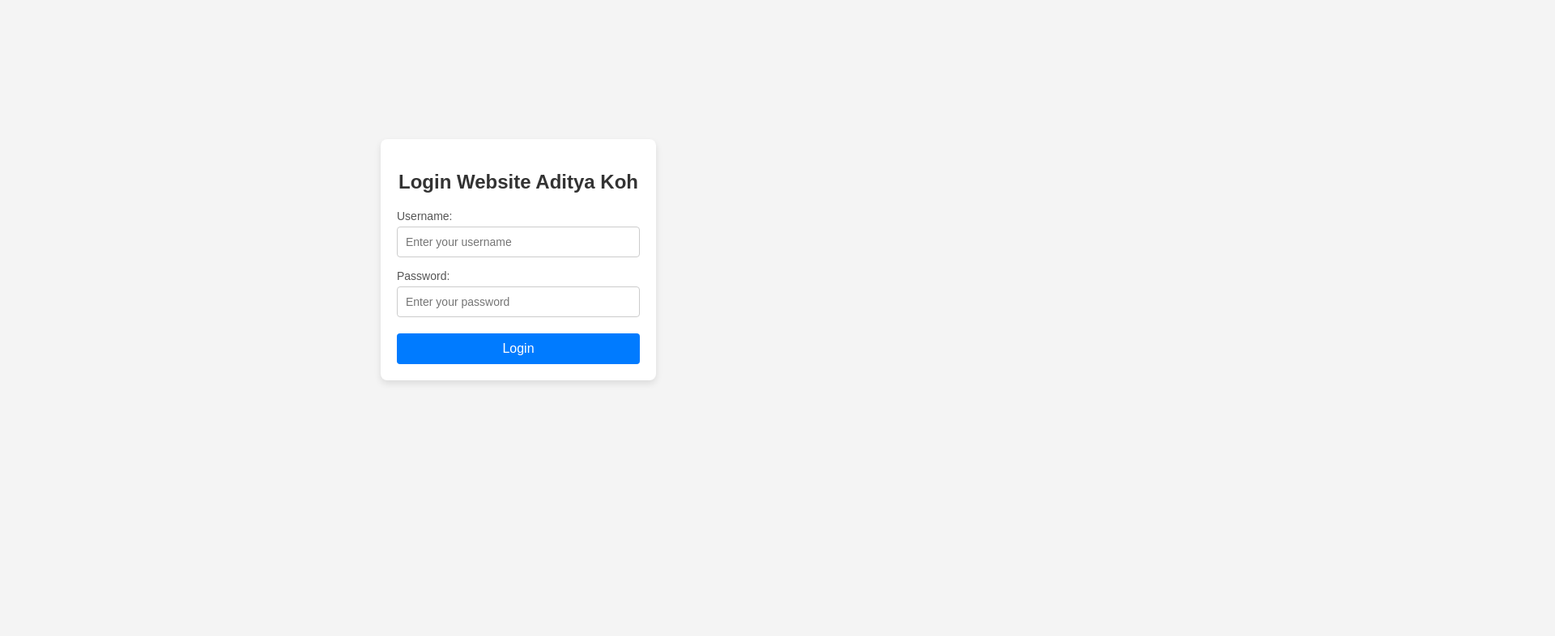
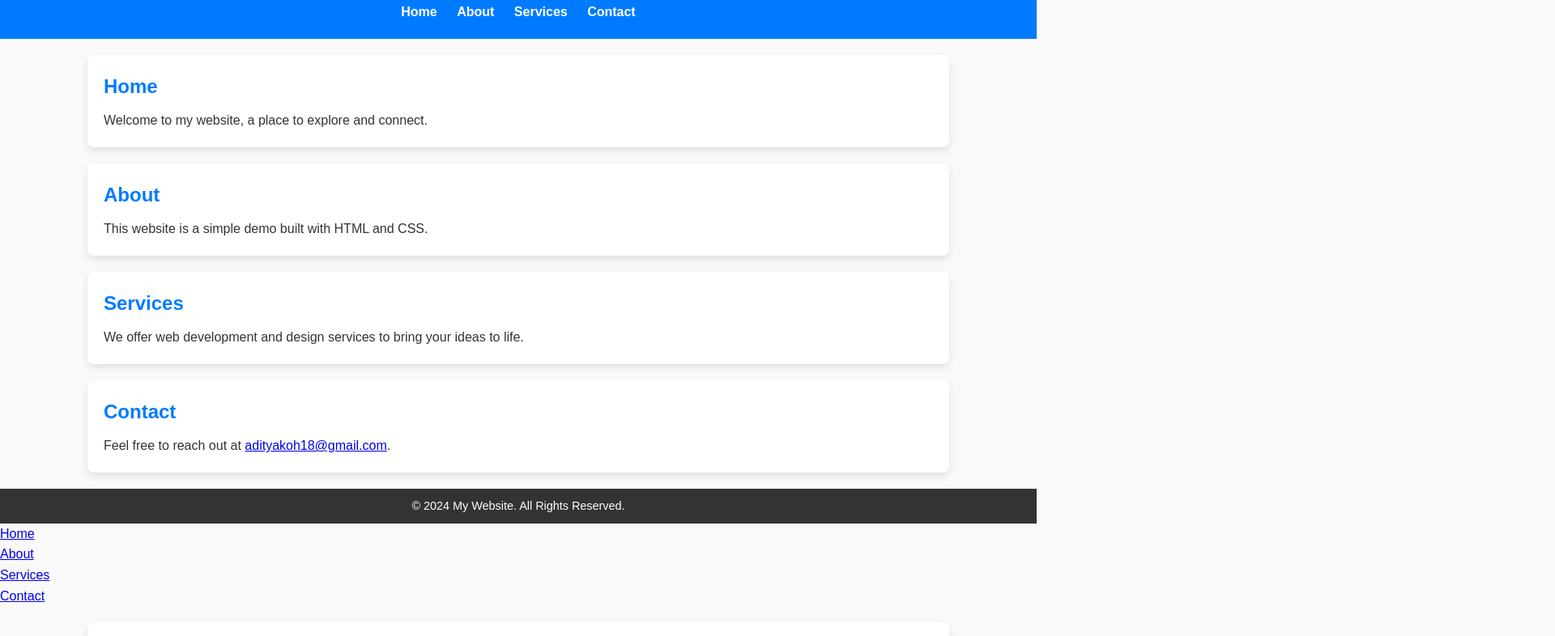
Before and after one commit to Adityakoh/website-personal, a plain HTML site: page index.html in a window 1280 px wide. Shown: the part 79-865 px from the top of the page at 81% size, 1920 px wide, since content can reach past the window. Before the commit the page ends 800 px from the top, so only its background shows below. Drawn offline with Linux system fonts and the light colour scheme.

Commit message:
Add files via upload

```diff
--- a/index.html
+++ b/index.html
@@ -3,26 +3,70 @@
 <head>
     <meta charset="UTF-8">
     <meta name="viewport" content="width=device-width, initial-scale=1.0">
-    <title>Login Form</title>
+    <title>adityakoh</title>
     <link rel="stylesheet" href="style.css">
 </head>
 <body>
-    <div class="login-container">
-        <h2>Login Website Aditya Koh
-        </h2>
-        <form action="#" method="post">
-            <div class="input-container">
-                <label for="username">Username:</label>
-                <input type="text" id="username" name="username" placeholder="Enter your username" required>
-            </div>
-            <div class="input-container">
-                <label for="password">Password:</label>
-                <input type="password" id="password" name="password" placeholder="Enter your password" required>
-            </div>
-            <div class="button-container">
-                <button type="submit" class="login-button">Login</button>
-            </div>
-        </form>
-    </div>
+    <header>
+        <div class="container">
+            <h1>Welcome to My Website</h1>
+            <nav>
+                <ul>
+                    <li><a href="#home">Home</a></li>
+                    <li><a href="#about">About</a></li>
+                    <li><a href="#services">Services</a></li>
+                    <li><a href="#contact">Contact</a></li>
+                </ul>
+            </nav>
+        </div>
+    </header>
+
+    <section id="home" class="content">
+        <h2>Home</h2>
+        <p>Welcome to my website, a place to explore and connect.</p>
+    </section>
+
+    <section id="about" class="content">
+        <h2>About</h2>
+        <p>This website is a simple demo built with HTML and CSS.</p>
+    </section>
+
+    <section id="services" class="content">
+        <h2>Services</h2>
+        <p>We offer web development and design services to bring your ideas to life.</p>
+    </section>
+
+    <section id="contact" class="content">
+        <h2>Contact</h2>
+        <p>Feel free to reach out at <a href="mailto:adityakoh18@gmail.com">adityakoh18@gmail.com</a>.</p>
+    </section>
+
+    <footer>
+        <p>&copy; 2024 My Website. All Rights Reserved.</p>
+    </footer>
 </body>
-</html>
+</html><nav>
+    <ul id="nav-links">
+        <li><a href="#home">Home</a></li>
+        <li><a href="#about">About</a></li>
+        <li><a href="#services">Services</a></li>
+        <li><a href="#contact">Contact</a></li>
+    </ul>
+</nav>
+<section id="about" class="content">
+    <h2>About</h2>
+    <img src="profile-img.jpg" alt="Profile Picture" class="profile-img.jpg">
+    <p>This website is a simple demo built with HTML and CSS.</p>
+</section>
+<head>
+    <link rel="stylesheet" href="https://cdnjs.cloudflare.com/ajax/libs/font-awesome/6.0.0-beta3/css/all.min.css">
+</head>
+
+<nav>
+    <ul>
+        <li><a href="#home"><i class="fas fa-home"></i> Home</a></li>
+        <li><a href="#about"><i class="fas fa-info-circle"></i> About</a></li>
+        <li><a href="#services"><i class="fas fa-cogs"></i> Services</a></li>
+        <li><a href="#contact"><i class="fas fa-envelope"></i> Contact</a></li>
+    </ul>
+</nav>
--- a/style.css
+++ b/style.css
@@ -1,78 +1,134 @@
-/* General styles for the page */
+/* Reset default styles */
+body, h1, h2, p, ul, li, a {
+    margin: 0;
+    padding: 0;
+    box-sizing: border-box;
+}
+
+/* Body styles */
 body {
     font-family: Arial, sans-serif;
-    background-color: #f4f4f4;
-    margin: 0;
-    padding: 0;
-    display: flex;
-    justify-content: center;
-    align-items: center;
-    height: 100vh;
+    background-color: #f9f9f9;
+    color: #333;
+    line-height: 1.6;
 }
 
-/* Style for the login form container */
-.login-container {
-    background-color: #fff;
-    padding: 20px;
-    border-radius: 8px;
-    box-shadow: 0 4px 8px rgba(0, 0, 0, 0.1);
-    width: 300px;
+/* Header styles */
+header {
+    background-color: #007bff;
+    color: white;
+    padding: 20px 0;
+}
+
+header .container {
+    width: 80%;
+    margin: 0 auto;
     text-align: center;
 }
 
-/* Style for the form title */
-h2 {
-    margin-bottom: 20px;
-    color: #333;
+header h1 {
+    margin-bottom: 10px;
+    font-size: 2rem;
 }
 
-/* Style for each input container */
-.input-container {
-    margin-bottom: 15px;
-    text-align: left;
+header nav ul {
+    list-style: none;
+    padding: 0;
 }
 
-/* Label styles */
-label {
-    display: block;
-    font-size: 14px;
-    color: #555;
-    margin-bottom: 5px;
+header nav ul li {
+    display: inline;
+    margin: 0 10px;
 }
 
-/* Input field styles */
-input {
-    width: 100%;
-    padding: 10px;
-    font-size: 14px;
-    border: 1px solid #ccc;
-    border-radius: 4px;
-    box-sizing: border-box;
+header nav ul li a {
+    color: white;
+    text-decoration: none;
+    font-weight: bold;
 }
 
-/* Input focus styles */
-input:focus {
-    border-color: #007bff;
-    outline: none;
+header nav ul li a:hover {
+    text-decoration: underline;
 }
 
-/* Style for the submit button */
-.button-container {
+/* Section content styles */
+.content {
+    padding: 20px;
+    width: 80%;
+    margin: 20px auto;
+    background-color: white;
+    border-radius: 8px;
+    box-shadow: 0 4px 8px rgba(0, 0, 0, 0.1);
+}
+
+.content h2 {
+    color: #007bff;
+    margin-bottom: 10px;
+}
+
+.content p {
+    font-size: 1rem;
+}
+
+/* Footer styles */
+footer {
+    background-color: #333;
+    color: white;
+    text-align: center;
+    padding: 10px 0;
     margin-top: 20px;
 }
 
-.login-button {
-    background-color: #007bff;
-    color: white;
-    padding: 10px 20px;
-    border: none;
-    border-radius: 4px;
-    cursor: pointer;
-    font-size: 16px;
-    width: 100%;
+footer p {
+    margin: 0;
+    font-size: 0.9rem;
+}nav ul li a.active {
+    border-bottom: 2px solid white;
+    padding-bottom: 4px;
+}/* Responsiveness for smaller screens */
+@media (max-width: 768px) {
+    header .container {
+        text-align: left;
+    }
+
+    header nav ul {
+        display: flex;
+        flex-direction: column;
+        align-items: flex-start;
+        margin: 10px 0;
+    }
+
+    header nav ul li {
+        margin-bottom: 10px;
+    }
+
+    .content {
+        width: 90%;
+    }
 }
 
-/* Button hover effect */
-.login-button:hover {
-    background-color: #0056b3;
+@media (max-width: 480px) {
+    h1 {
+        font-size: 1.5rem;
+    }
+
+    .content h2 {
+        font-size: 1.2rem;
+    }
+
+    .content p {
+        font-size: 0.9rem;
+    }
+}.profile-img {
+    width: 100px;
+    height: 100px;
+    border-radius: 50%;
+    margin: 10px 0;
+    box-shadow: 0 4px 8px rgba(0, 0, 0, 0.2);
 }
+
+/* Icon styles */
+nav ul li a i {
+    margin-right: 8px;
+    color: white;
+}
```
Also changed, not shown: script.js (added, +11 -0 lines), profil picture.jpg (added), profile-img.jpg (added).
